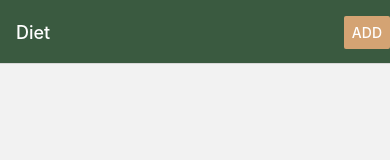
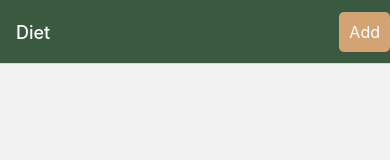
Before and after one commit to YaoyiW27/activity-diet-tracker, a React Native app: screen /Diet in a window 390 px wide. Shown: the top 160 px of the page. Built offline with nearby package versions, Linux system fonts and the light colour scheme.

Commit message:
changed Add button color and border

```diff
--- a/Screens/Activities.js
+++ b/Screens/Activities.js
@@ -1,23 +1,42 @@
 import React from 'react';
-import { View, Text, Button } from 'react-native';
+import { View, Text, TouchableOpacity, StyleSheet } from 'react-native';
 import ItemsList from '../components/ItemsList';
 
 export default function Activities({ navigation }) {
   React.useLayoutEffect(() => {
     navigation.setOptions({
       headerRight: () => (
-        <Button
+        <TouchableOpacity
           onPress={() => navigation.navigate('AddActivity')}
-          title="Add"
-          color='#d4a373'
-        />
+          style={styles.addButton}
+        >
+          <Text style={styles.addButtonText}>Add</Text>
+        </TouchableOpacity>
       ),
     });
   }, [navigation]);
 
   return (
-    <View>
+    <View style={styles.container}>
       <ItemsList type="activities" />
     </View>
   );
 }
+
+const styles = StyleSheet.create({
+  container: {
+    flex: 1,
+    justifyContent: 'center',
+    alignItems: 'center',
+    padding: 10,
+  },
+  addButton: {
+    backgroundColor: '#d4a373',
+    padding: 10,
+    borderRadius: 5,
+  },
+  addButtonText: {
+    color: '#fff',
+    fontSize: 16,
+  }
+});
--- a/Screens/AddActivity.js
+++ b/Screens/AddActivity.js
@@ -111,6 +111,7 @@ const styles = StyleSheet.create({
         color: '#344e41',
     },
     input: {
+        color: '#588157',
         borderWidth: 1,
         borderColor: '#3a5a40',
         padding: 8,
--- a/Screens/Diet.js
+++ b/Screens/Diet.js
@@ -1,23 +1,42 @@
-import React from 'react'
-import { View, Text, Button } from 'react-native'
+import React from 'react';
+import { View, Text, TouchableOpacity, StyleSheet } from 'react-native';
 import ItemsList from '../components/ItemsList';
 
-export default function Diet( { navigation } ) {
+export default function Diet({ navigation }) {
   React.useLayoutEffect(() => {
     navigation.setOptions({
       headerRight: () => (
-        <Button
+        <TouchableOpacity
           onPress={() => navigation.navigate('AddDiet')}
-          title="Add"
-          color='#d4a373'
-        />
+          style={styles.addButton}
+        >
+          <Text style={styles.addButtonText}>Add</Text>
+        </TouchableOpacity>
       ),
     });
   }, [navigation]);
 
   return (
-    <View>
-      <ItemsList type="diet" />
+    <View style={styles.container}>
+      <ItemsList type="activities" />
     </View>
   );
 }
+
+const styles = StyleSheet.create({
+  container: {
+    flex: 1,
+    justifyContent: 'center',
+    alignItems: 'center',
+    padding: 10,
+  },
+  addButton: {
+    backgroundColor: '#d4a373',
+    padding: 10,
+    borderRadius: 5,
+  },
+  addButtonText: {
+    color: '#fff',
+    fontSize: 16,
+  }
+});
```
